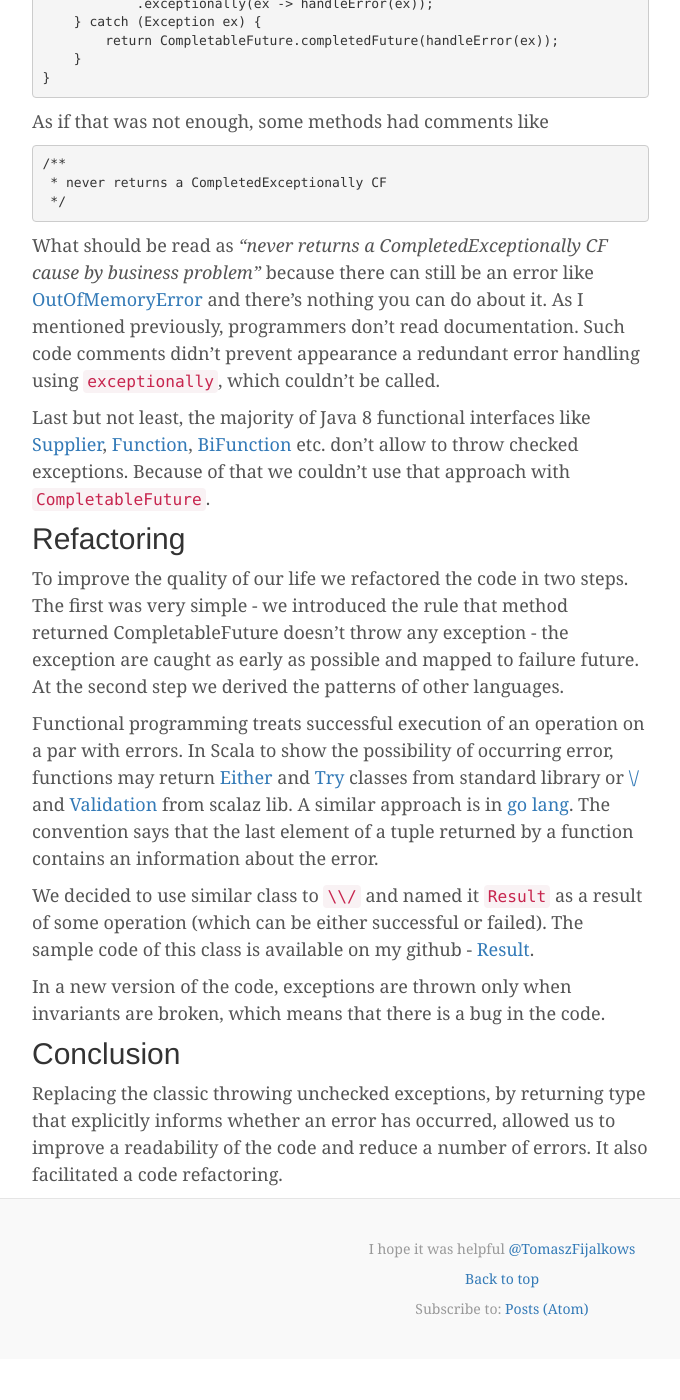
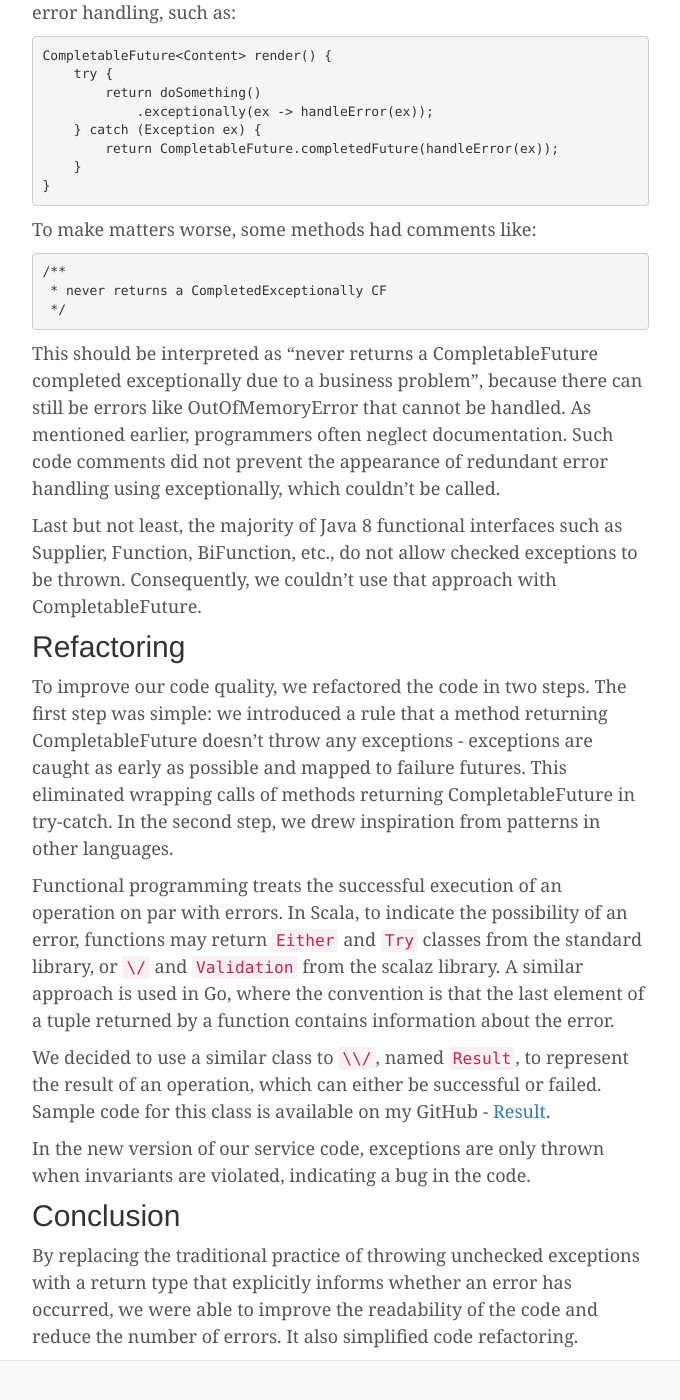
Before and after one commit to tfij/tfij.github.io, a Jekyll site: the page built from _posts/2016-12-27-Do-not-misuse-unchecked-exceptions.md, in a window 1280 px wide and 1400 px high, scrolled down 894 px. Shown: the whole window, without its empty margins (138-818 px from the left). Built offline with Jekyll 4.4.1, drawn with Linux system fonts in a browser that asks for light colours; before the commit the page ends 2253 px from its top, so only the background shows below that; some of the changed text lies outside the part shown.

Commit message:
Text correction

````diff
--- a/_posts/2016-12-27-Do-not-misuse-unchecked-exceptions.md
+++ b/_posts/2016-12-27-Do-not-misuse-unchecked-exceptions.md
@@ -7,30 +7,30 @@ seo:
     type: TechArticle
 ---
 
-In its early days, Java has a wide uses of checked exceptions.
-However, lazy nature of programmers triggered trend to abandonment checked exceptions to unchecked exceptions.
-This approach causes negligence an error handling and hiding side effects.
-Additionally exceptions catching is not checked at compilation level.
+In its early days, Java made extensive use of checked exceptions.
+However, the tendency of programmers to avoid dealing with checked exceptions led to a shift towards unchecked exceptions.
+This approach often results in neglecting proper error handling and obscuring side effects.
+Furthermore, exception handling is not checked at the compilation level.
 
-Lazy programmers don't read a documentation, in particular information about throwing unchecked exceptions.
-Usually the way of errors handling is limited to catching [Exception](https://docs.oracle.com/javase/8/docs/api/java/lang/Exception.html)
-or [RuntimeException](https://docs.oracle.com/javase/8/docs/api/java/lang/RuntimeException.html) on the controller tier.
-Handling of specific exceptions is added in the proper positions when failure cases are detected on QA or prod env.
+In many cases, programmers do not thoroughly read documentation, especially regarding the throwing of unchecked exceptions.
+It's typical to find no documentation at all, leaving developers with little guidance.
+Typically, error handling involves catching either [Exception](https://docs.oracle.com/javase/8/docs/api/java/lang/Exception.html)
+or [RuntimeException](https://docs.oracle.com/javase/8/docs/api/java/lang/RuntimeException.html) at the controller tier.
+Handling of specific exceptions is only added in the appropriate positions when failure cases are discovered during testing or in production environments.
 
-However, there is nothing exceptional in IO failure or invalid input received from user.
-In such situations an error is commonly a successful result.
+However, failures such as IO errors or invalid input received from users are not exceptional in many scenarios.
+In such cases, an error is often considered a successful result.
 
-# In practice
+# In Practice
 
-Unfortunately, my team last case was much more complex. The whole code based on
-[CompletableFuture](https://docs.oracle.com/javase/8/docs/api/java/util/concurrent/CompletableFuture.html)
-which can be completed exceptionally.
-This caused a horrible double error handling, like e.g.
+Unfortunately, my team recently encountered a much more complex situation.
+The entire codebase relied heavily on [CompletableFuture](https://docs.oracle.com/javase/8/docs/api/java/util/concurrent/CompletableFuture.html), which can complete exceptionally.
+This led to cumbersome double error handling, such as:
 
 ```java
 CompletableFuture<Content> render() {
     try {
-        return doSomthing()
+        return doSomething()
             .exceptionally(ex -> handleError(ex));
     } catch (Exception ex) {
         return CompletableFuture.completedFuture(handleError(ex));
@@ -38,7 +38,7 @@ CompletableFuture<Content> render() {
 }
 ```
 
-As if that was not enough, some methods had comments like
+To make matters worse, some methods had comments like:
 
 ```
 /**
@@ -46,43 +46,31 @@ As if that was not enough, some methods had comments like
  */
 ```
 
-What should be read as *"never returns a CompletedExceptionally CF cause by business problem"* because there can still be an
-error like [OutOfMemoryError](https://docs.oracle.com/javase/8/docs/api/java/lang/OutOfMemoryError.html)
-and there's nothing you can do about it.
-As I mentioned previously, programmers don't read documentation. Such code comments
-didn't prevent appearance a redundant error handling using `exceptionally`, which couldn't be called.
+This should be interpreted as "never returns a CompletableFuture completed exceptionally due to a business problem", because there can still be errors like OutOfMemoryError that cannot be handled.
+As mentioned earlier, programmers often neglect documentation.
+Such code comments did not prevent the appearance of redundant error handling using exceptionally, which couldn't be called.
 
-Last but not least, the majority of Java 8 functional interfaces like
-[Supplier](https://docs.oracle.com/javase/8/docs/api/java/util/function/Supplier.html),
-[Function](https://docs.oracle.com/javase/8/docs/api/java/util/function/Function.html),
-[BiFunction](https://docs.oracle.com/javase/8/docs/api/java/util/function/BiFunction.html)
-etc. don't allow to throw checked exceptions.
-Because of that we couldn't use that approach with `CompletableFuture`.
+Last but not least, the majority of Java 8 functional interfaces such as Supplier, Function, BiFunction, etc., do not allow checked exceptions to be thrown.
+Consequently, we couldn't use that approach with CompletableFuture.
 
 # Refactoring
 
-To improve the quality of our life we refactored the code in two steps.
-The first was very simple - we introduced the rule that method returned CompletableFuture doesn't throw any exception -
-the exception are caught as early as possible and mapped to failure future.
-At the second step we derived the patterns of other languages.
+To improve our code quality, we refactored the code in two steps.
+The first step was simple: we introduced a rule that a method returning CompletableFuture doesn't throw any exceptions - exceptions are caught as early as possible and mapped to failure futures.
+This eliminated wrapping calls of methods returning CompletableFuture in try-catch.
+In the second step, we drew inspiration from patterns in other languages.
 
-Functional programming treats successful execution of an operation on a par with errors.
-In Scala to show the possibility of occurring error, functions may return
-[Either](http://www.scala-lang.org/api/2.12.0/scala/util/Either.html) and
-[Try](http://www.scala-lang.org/api/2.12.0/scala/util/Try.html) classes from standard library or
-[\\/](https://oss.sonatype.org/service/local/repositories/releases/archive/org/scalaz/scalaz_2.12/7.2.8/scalaz_2.12-7.2.8-javadoc.jar/!/scalaz/$bslash$div.html)
-and [Validation](http://scalaz.github.io/scalaz/scalaz-2.9.1-6.0.4/doc/scalaz/Validation.html) from scalaz lib.
-A similar approach is in [go lang](https://golang.org/).
-The convention says that the last element of a tuple returned by a function contains an information about the error.
+Functional programming treats the successful execution of an operation on par with errors.
+In Scala, to indicate the possibility of an error, functions may return `Either` and `Try` classes from the standard library, or `\/` and `Validation` from the scalaz library.
+A similar approach is used in Go, where the convention is that the last element of a tuple returned by a function contains information about the error.
 
-We decided to use similar class to `\\/` and named it `Result` as a result of some operation (which can be either successful or failed).
-The sample code of this class is available on my github - [Result](https://github.com/tfij/result).
+We decided to use a similar class to `\\/`, named `Result`, to represent the result of an operation, which can either be successful or failed.
+Sample code for this class is available on my GitHub - [Result](https://github.com/tfij/result).
 
-In a new version of the code, exceptions are thrown only when invariants are broken,
-which means that there is a bug in the code.
+In the new version of our service code, exceptions are only thrown when invariants are violated, indicating a bug in the code.
 
 # Conclusion
 
-Replacing the classic throwing unchecked exceptions, by returning type that explicitly informs whether an
-error has occurred, allowed us to improve a readability of the code and reduce a number of errors.
-It also facilitated a code refactoring.
+By replacing the traditional practice of throwing unchecked exceptions with a return type that explicitly informs whether an error has occurred,
+we were able to improve the readability of the code and reduce the number of errors.
+It also simplified code refactoring.
````
Also changed, not shown: _posts/2016-12-19-Default-Methods.md (+14 -18 lines), _posts/2017-01-08-Microservices-and-modularization.md (+11 -8 lines), _posts/2017-01-30-Micro-monolith-Anti-pattern.md (+73 -83 lines), about-me/index.html (+15 -8 lines).
